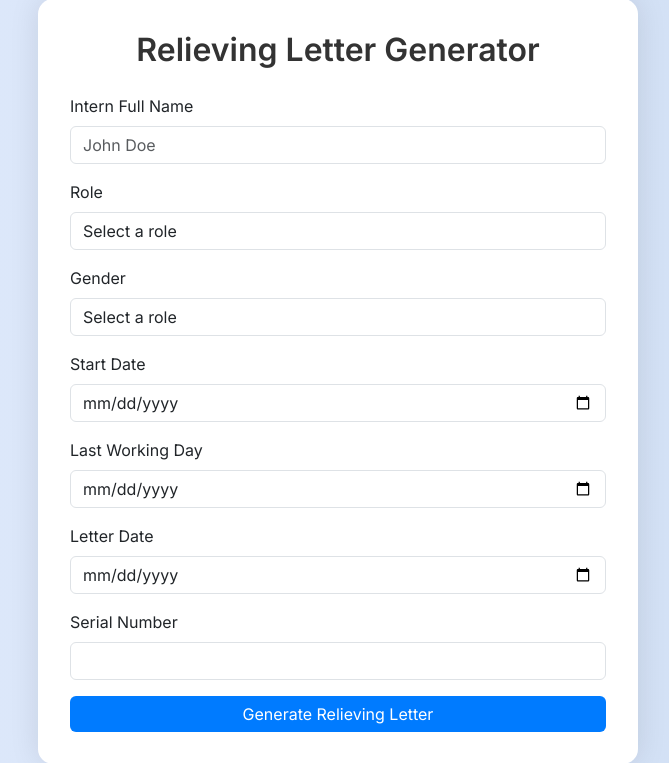
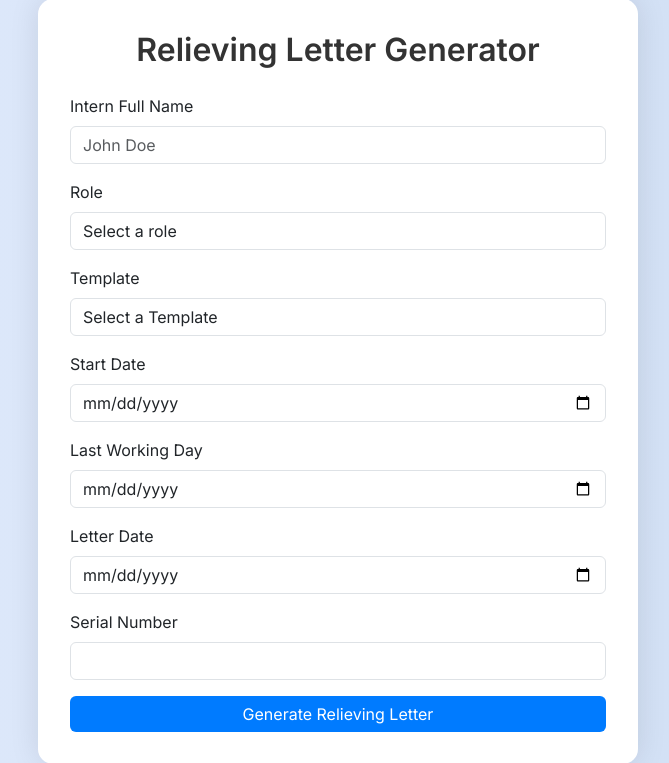
Before and after one commit to Anshuman129/new_offer_letter_webapp, a Flask app: template templates/relieving_form.html in a window 1280 px wide. Shown: the part 137-900 px from the top of the page, without its empty margins (302-971 px from the left). Run offline with Flask 3, Linux system fonts and the light colour scheme; the template is opened without the code that fills it, so the values that code supplies are empty.

Commit message:
Update relieving_form.html

```diff
--- a/templates/relieving_form.html
+++ b/templates/relieving_form.html
@@ -134,11 +134,11 @@
                 </div>
 
                 <div class="mb-3">
-                    <label class="form-label">Gender</label>
-                    <select name="gender" class="form-control" required>
-                        <option disabled selected>Select a role</option>
-                        <option value="male.docx">Male</option>
-                        <option value="female.docx">Female</option>
+                    <label class="form-label">Template</label>
+                    <select name="template" class="form-control" required>
+                        <option disabled selected>Select a Template</option>
+                        <option value="male.docx">Male Template</option>
+                        <option value="female.docx">Female Template</option>
                     </select>
                 </div>
 
```
